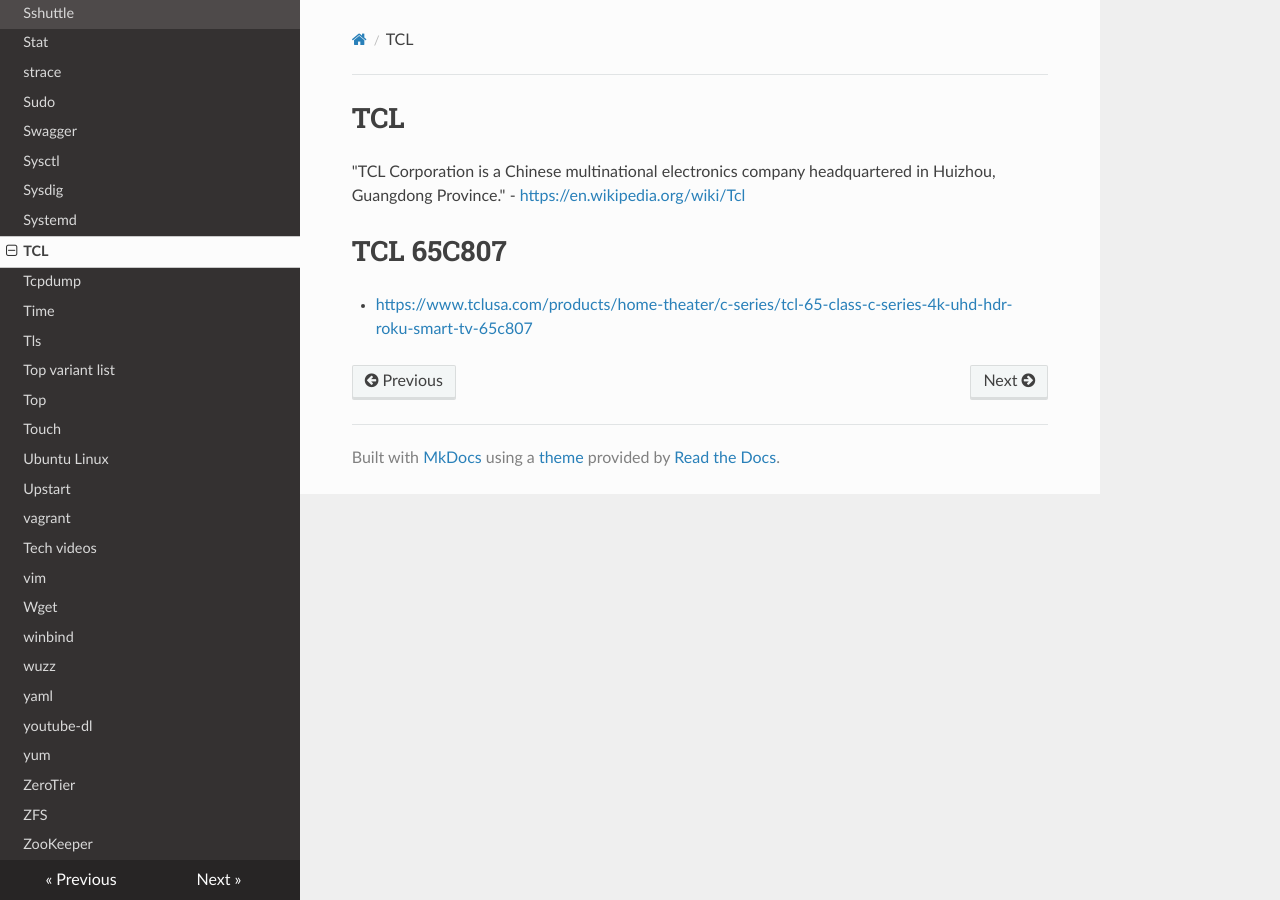
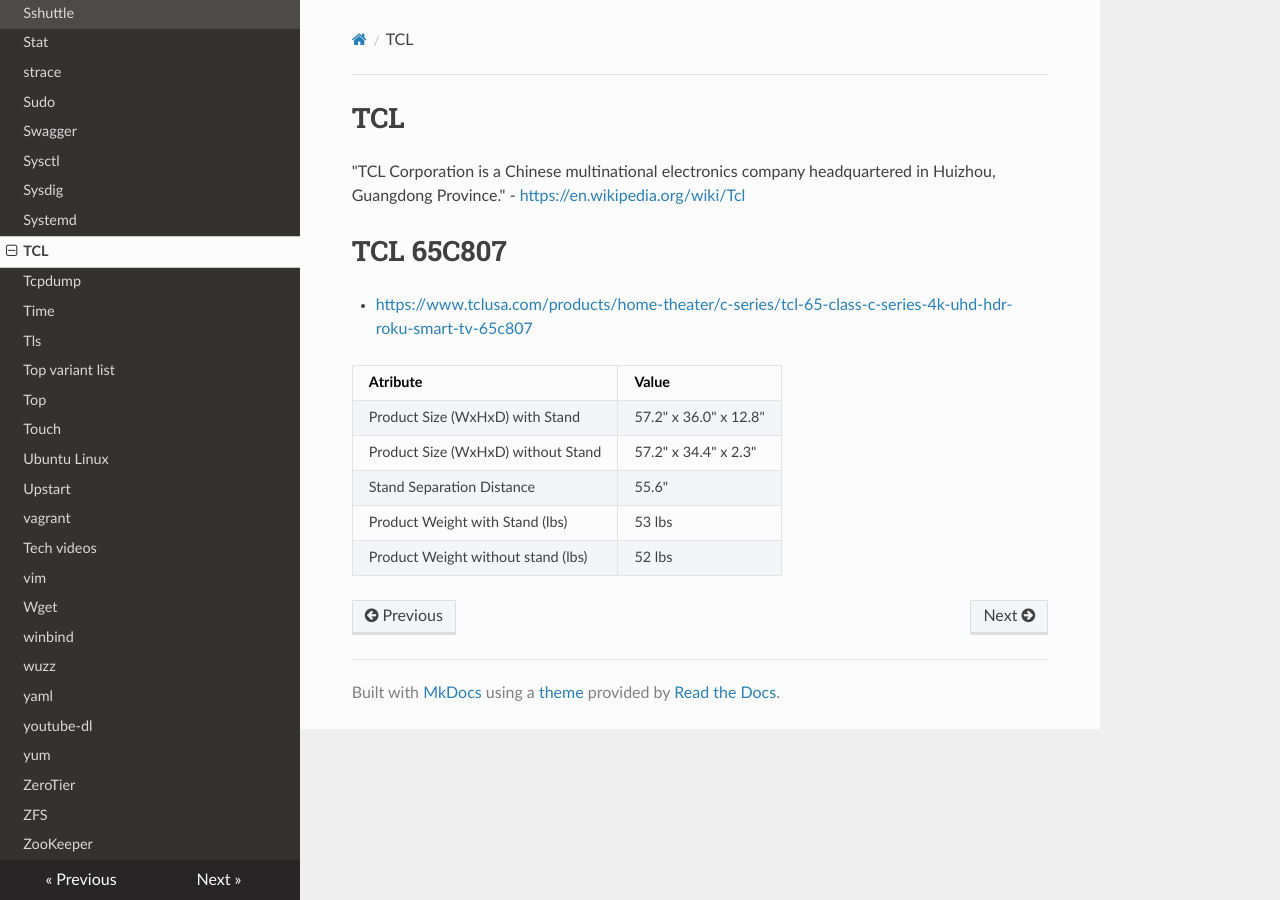
Before and after one commit to lando-cal/tech-notes, an MkDocs documentation site: the page built from docs/tcl.md, in a window 1280 px wide. Built offline with MkDocs 1.6.1, drawn with Linux system fonts in a browser that asks for light colours; nearby versions of some CDN libraries.

Commit message:
Add table

```diff
--- a/docs/tcl.md
+++ b/docs/tcl.md
@@ -5,3 +5,11 @@
 # TCL 65C807
 
 - <https://www.tclusa.com/products/home-theater/c-series/tcl-65-class-c-series-4k-uhd-hdr-roku-smart-tv-65c807>
+
+Atribute                           | Value
+---------------------------------- | ---------------------
+Product Size (WxHxD) with Stand    | 57.2" x 36.0" x 12.8"
+Product Size (WxHxD) without Stand | 57.2" x 34.4" x 2.3"
+Stand Separation Distance          | 55.6"
+Product Weight with Stand (lbs)    | 53 lbs
+Product Weight without stand (lbs) | 52 lbs
```
